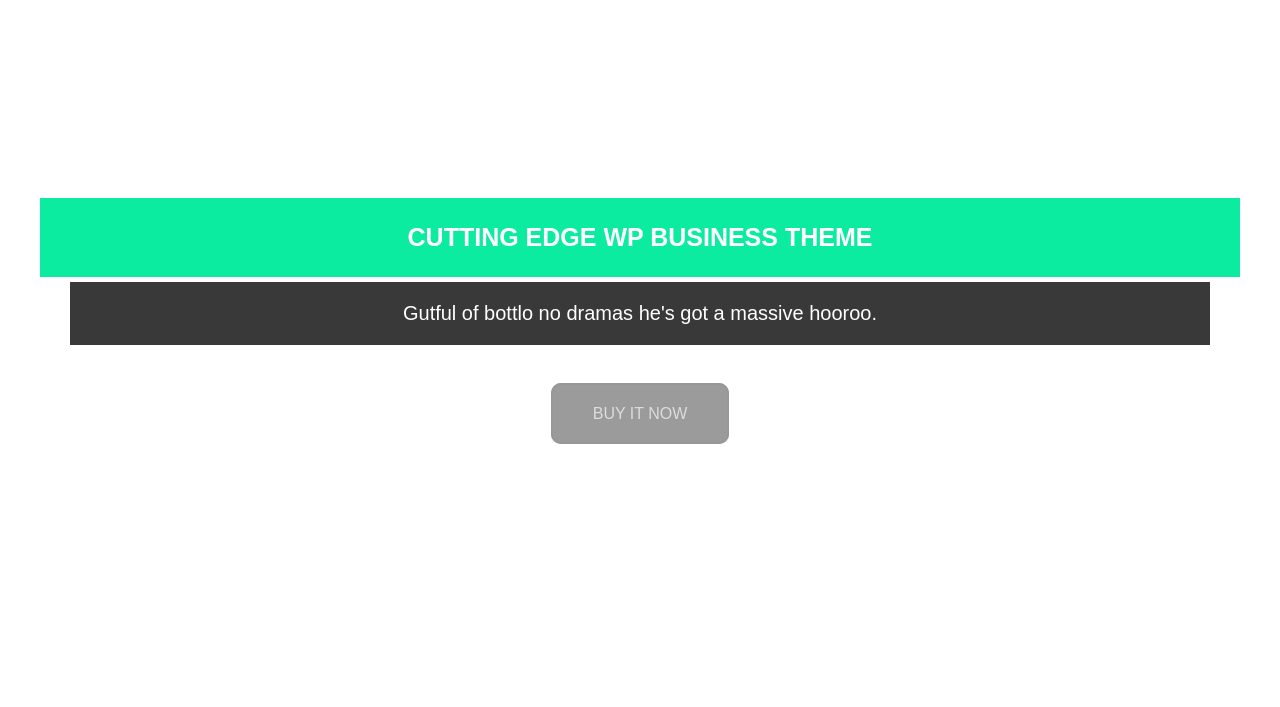
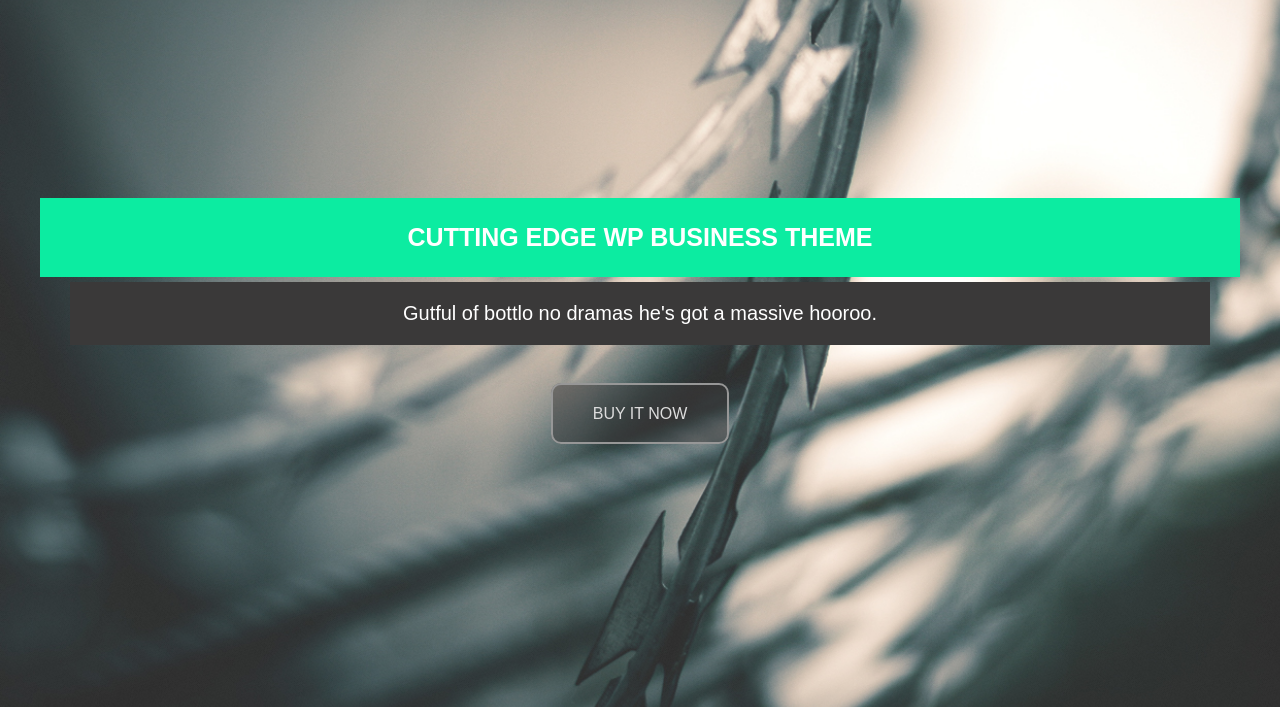
Before and after one commit to LeonardoPNunes/InFusion, a plain HTML site: page index.html in a window 1280 px wide. Shown: the part 82-789 px from the top of the page. Drawn offline with Linux system fonts and the light colour scheme; files that its build step writes are made by us from their sources; files whose address does not match are found by name.

Commit message:
adaptation for vercel

```diff
--- a/index.html
+++ b/index.html
@@ -90,7 +90,7 @@
         font-size:14px;
       }
       .section-buy{
-        background-image:url(../ProjetoInfusion/img/01.jpg);
+        background-image:url(img/01.jpg);
         background-size:cover;
         height:80vh;
         padding:80px 40px;
```
